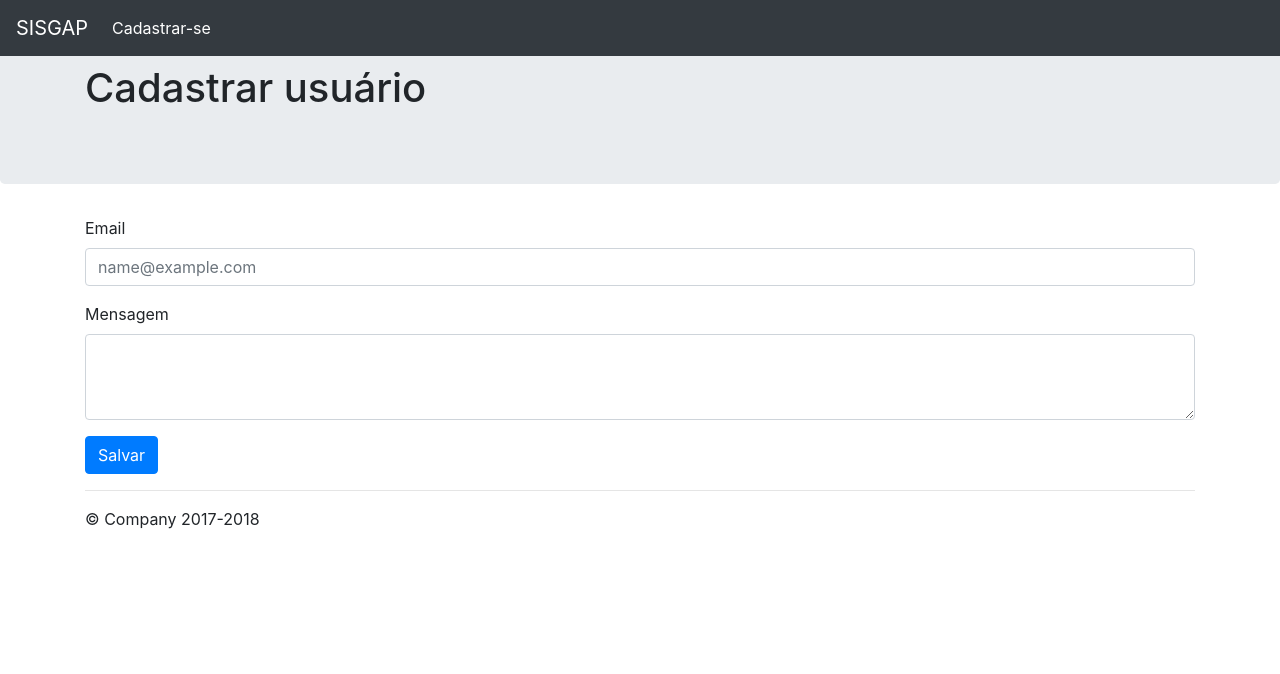
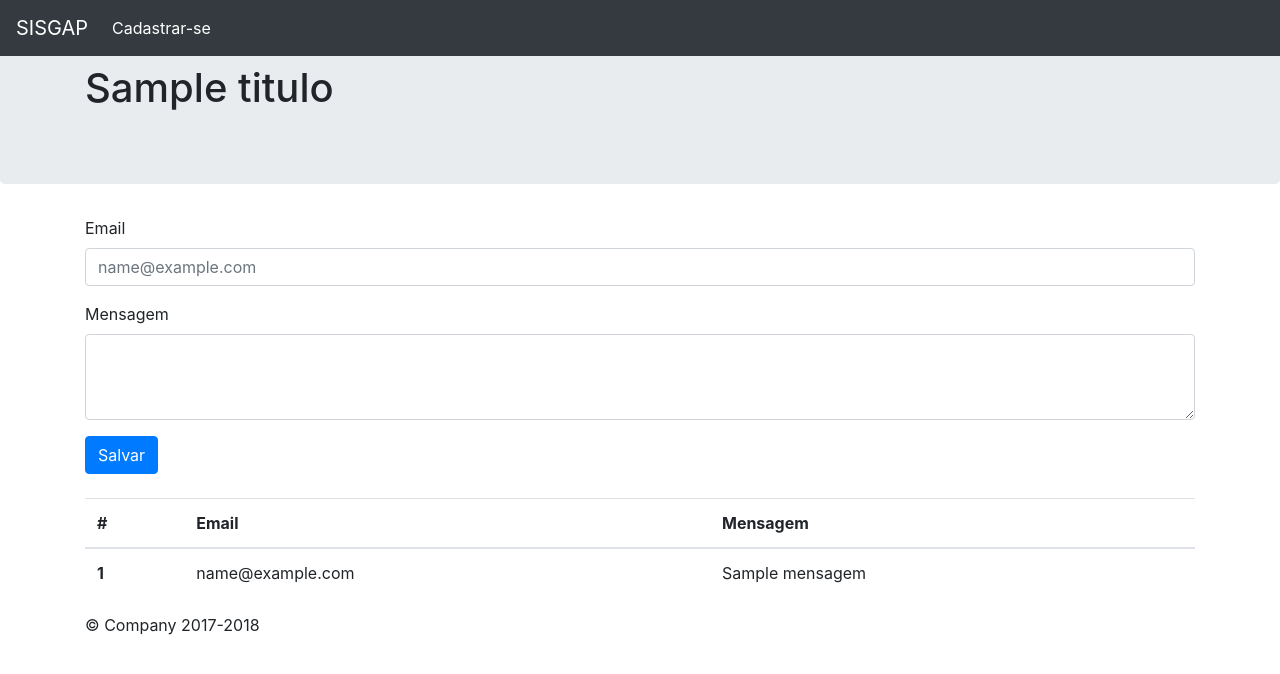
Before and after one commit to pauloafpjunior/sisgap, a CodeIgniter app: the page made by application/views/welcome_message.php in a window 1280 px wide. Shown: the top 674 px of the page. Run offline with CodeIgniter, Linux system fonts and the light colour scheme; the template is opened without the code that fills it: most values are stand-ins (such as "Sample title", 1, 10 or a date in 2020).

Commit message:
Funcionalidade de cadastrar mensagem concluída

```diff
--- a/application/config/autoload.php
+++ b/application/config/autoload.php
@@ -58,7 +58,7 @@ $autoload['packages'] = array();
 |
 |	$autoload['libraries'] = array('user_agent' => 'ua');
 */
-$autoload['libraries'] = array();
+$autoload['libraries'] = array('database', 'form_validation');
 
 /*
 | -------------------------------------------------------------------
@@ -89,7 +89,7 @@ $autoload['drivers'] = array();
 |
 |	$autoload['helper'] = array('url', 'file');
 */
-$autoload['helper'] = array();
+$autoload['helper'] = array('form');
 
 /*
 | -------------------------------------------------------------------
--- a/application/config/config.php
+++ b/application/config/config.php
@@ -23,7 +23,7 @@ defined('BASEPATH') OR exit('No direct script access allowed');
 | a PHP script and you can easily do that on your own.
 |
 */
-$config['base_url'] = 'localhost';
+$config['base_url'] = '';
 
 /*
 |--------------------------------------------------------------------------
--- a/application/config/database.php
+++ b/application/config/database.php
@@ -76,9 +76,9 @@ $query_builder = TRUE;
 $db['default'] = array(
 	'dsn'	=> '',
 	'hostname' => 'localhost',
-	'username' => '',
-	'password' => '',
-	'database' => '',
+	'username' => 'root',
+	'password' => 'admin',
+	'database' => 'sisgap',
 	'dbdriver' => 'mysqli',
 	'dbprefix' => '',
 	'pconnect' => FALSE,
--- a/application/views/welcome_message.php
+++ b/application/views/welcome_message.php
@@ -35,24 +35,45 @@ defined('BASEPATH') OR exit('No direct script access allowed');
   <!-- Main jumbotron for a primary marketing message or call to action -->
   <div class="jumbotron">
 	<div class="container">
-		<h1>Cadastrar usuário</h1>
+		<h1><?php echo $titulo; ?></h1>
 	</div>
   </div>
 
   <div class="container">
-  <form>
+  <?php echo validation_errors(); ?>
+  <?php echo form_open('welcome/salvar'); ?>
     <div class="form-group">
       <label for="exampleFormControlInput1">Email</label>
-    <input type="email" class="form-control" id="exampleFormControlInput1" placeholder="name@example.com">
+      <input type="email" class="form-control" id="email" name="email" placeholder="name@example.com">
     </div>
     <div class="form-group">
       <label for="exampleFormControlTextarea1">Mensagem</label>
-    <textarea class="form-control" id="exampleFormControlTextarea1" rows="3"></textarea>
+      <textarea class="form-control" id="mensagem" name="mensagem" rows="3" ></textarea>
     </div>
-  <button type="button" class="btn btn-primary">Salvar</button>
+    <button type="submit"  class="btn btn-primary">Salvar</button>
   </form>
 
-	<hr>
+	<br/>
+
+<table class="table">
+  <thead>
+    <tr>
+      <th scope="col">#</th>
+      <th scope="col">Email</th>
+      <th scope="col">Mensagem</th>
+    </tr>
+  </thead>
+  <tbody>
+  <?php foreach ($mensagens as $msg):?>
+    <tr>
+      <th scope="row"><?php echo $msg->id; ?></th>
+      <td><?php echo $msg->email; ?></td>
+      <td><?php echo $msg->mensagem; ?></td>
+    </tr>
+  <?php endforeach;?>
+
+  </tbody>
+</table>
 
   </div> <!-- /container -->
 
```
Also changed, not shown: application/controllers/Welcome.php (+22 -1 lines). Lines whose indentation alone changed are shown as unchanged.
